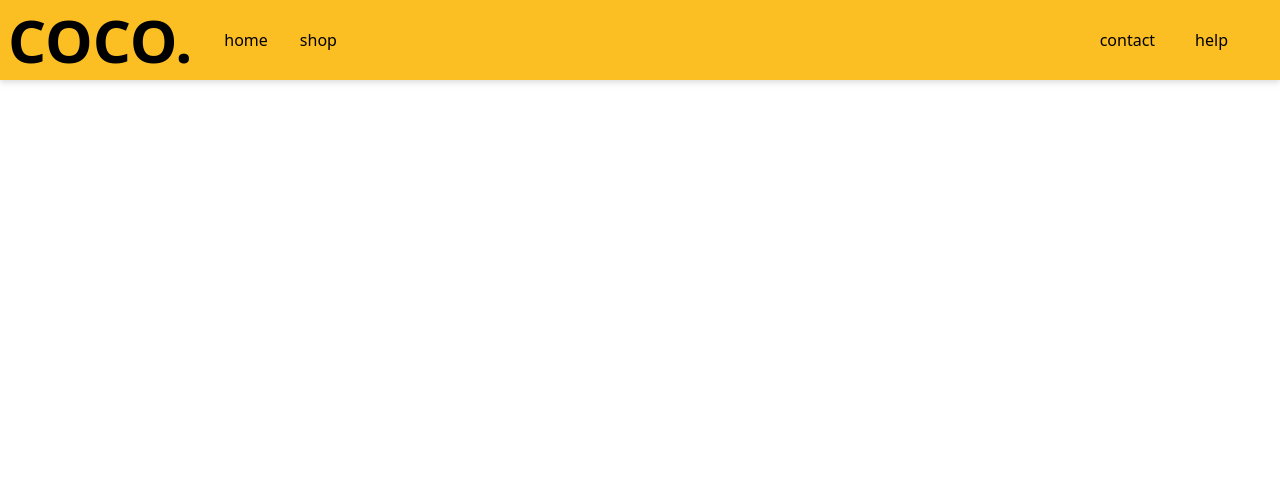
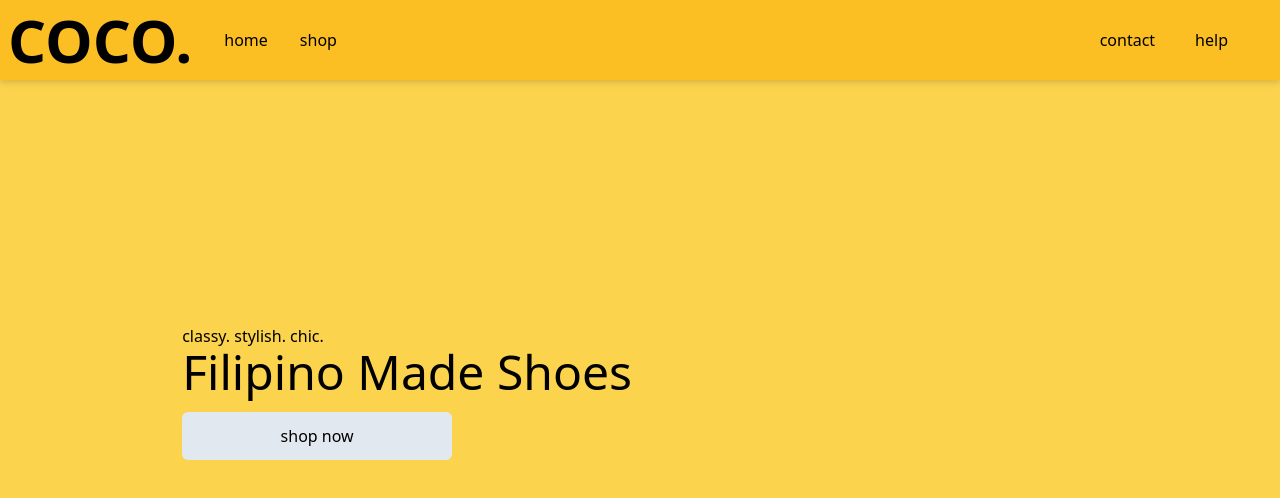
Before and after one commit to luvie23/react-tailwind-practice, a React (Create React App) app: page / in a window 1280 px wide. Shown: the top 498 px of the page. Built offline with nearby package versions, Linux system fonts and the light colour scheme.

Commit message:
add text  on the hero component

```diff
--- a/src/App.js
+++ b/src/App.js
@@ -1,11 +1,12 @@
 import React from 'react';
-
+import Hero from './components/Hero'
 import Navbar from './components/Navbar'
 
 function App() {
   return (
     <div>
     <Navbar />
+    <Hero/>
     </div>
   );
 }
--- /dev/null
+++ b/src/components/Hero.js
@@ -0,0 +1,21 @@
+import React from 'react'
+
+
+
+import bgImg from '../assets/coco.jpg'
+
+const Hero = () => {
+    return (
+        <div className='w-full h-screen bg-amber-300 flex flex-col justify-between'>
+            <div className='grid md:grid-cols-2 max-2-[1240px] m-auto'>
+                <div className='flex flex-col justify-center md:items-start w-full px-2 py-2'>
+                    <p>classy. stylish. chic.</p>
+                    <h1 className='text-5xl'>Filipino Made Shoes</h1>
+                    <button className='py-3 px-6 sm:w-[60%] my-4 bg-slate-200'> shop now</button>
+                </div>
+            </div>
+        </div>
+    )
+}
+
+export default Hero
--- a/src/components/hero.js
+++ /dev/null
@@ -1,15 +0,0 @@
-import React from 'react'
-import {CloudArrowUpIcon, CircleStackIcon, PaperAirplaneIcon, ServerIcon} from '@heroicons/react/24/solid'
-
-
-import bgImg from '../assets/coco.jpg'
-
-const Hero = () => {
-    return (
-        <div className='w-full h-screen bg-amber-300 flex flex-col justify-between'>
-            <div className='grid md:grid-cols-2 max-2-[1240px] m-auto'>
-
-            </div>
-        </div>
-    )
-}
```
